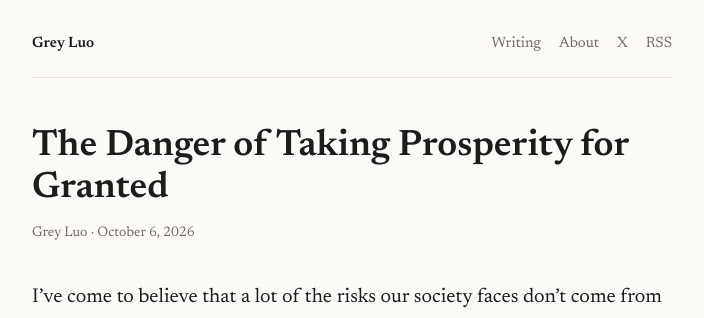
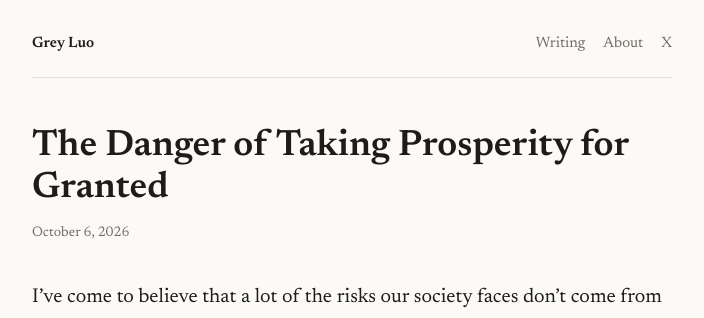
Before and after one commit to greyluo/greyluo.github.io, a Jekyll site: the page built from _posts/2026-10-06-the-danger-of-taking-prosperity-for-granted.md, in a window 1280 px wide. Shown: the top 318 px of the page, without its empty margins (288-992 px from the left). Built offline with Jekyll 4.4.1, drawn with Linux system fonts in a browser that asks for light colours.

Commit message:
style: remove repeated name and RSS link

```diff
--- a/_layouts/default.html
+++ b/_layouts/default.html
@@ -17,14 +17,10 @@
       <a href="{{ '/' | relative_url }}">Writing</a>
       <a href="{{ '/about/' | relative_url }}">About</a>
       <a href="https://x.com/{{ site.x_handle }}">X</a>
-      <a href="{{ '/feed.xml' | relative_url }}">RSS</a>
     </nav>
   </header>
   <main>
     {{ content }}
   </main>
-  <footer class="site-footer">
-    © {{ 'now' | date: '%Y' }} {{ site.author }}
-  </footer>
 </body>
 </html>
--- a/_layouts/post.html
+++ b/_layouts/post.html
@@ -5,7 +5,7 @@ layout: default
   <header class="post-header">
     <h1>{{ page.title }}</h1>
     {% if page.subtitle %}<p class="subtitle">{{ page.subtitle }}</p>{% endif %}
-    <p class="meta">{{ site.author }} · <time datetime="{{ page.date | date_to_xmlschema }}">{{ page.date | date: "%B %-d, %Y" }}</time></p>
+    <p class="meta"><time datetime="{{ page.date | date_to_xmlschema }}">{{ page.date | date: "%B %-d, %Y" }}</time></p>
   </header>
   <div class="post-body">
     {{ content }}
--- a/assets/style.css
+++ b/assets/style.css
@@ -45,9 +45,8 @@ a { color: var(--accent); text-underline-offset: 3px; }
 .site-header nav a { color: var(--muted); text-decoration: none; }
 .site-header nav a:hover { color: var(--text); }
 
-main { padding: 48px 0 32px; }
+main { padding: 48px 0 64px; }
 
-.intro h1 { font-size: 2.2rem; line-height: 1.15; margin: 0 0 8px; font-weight: 600; }
 .intro p { color: var(--muted); margin: 0 0 40px; }
 
 .post-list { list-style: none; padding: 0; margin: 0; }
@@ -77,15 +76,8 @@ main { padding: 48px 0 32px; }
 .origin, .back { font-size: 14px; color: var(--muted); }
 .origin { margin-top: 40px; padding-top: 20px; border-top: 1px solid var(--rule); }
 
-.site-footer {
-  padding: 24px 0 48px;
-  border-top: 1px solid var(--rule);
-  font-size: 13px;
-  color: var(--muted);
-}
-
 @media (max-width: 560px) {
   body { font-size: 18px; }
   .post-list li { flex-direction: column; gap: 4px; }
-  .intro h1, .post-header h1 { font-size: 1.8rem; }
+  .post-header h1 { font-size: 1.8rem; }
 }
--- a/index.html
+++ b/index.html
@@ -2,7 +2,6 @@
 layout: default
 ---
 <section class="intro">
-  <h1>{{ site.title }}</h1>
   <p>{{ site.description }}</p>
 </section>
 
```
